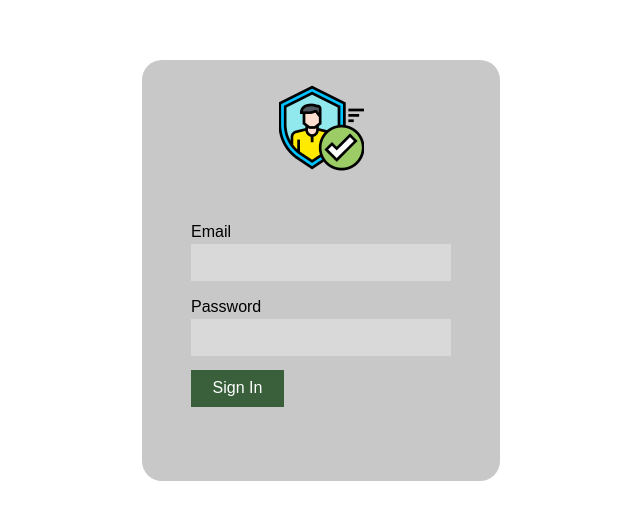
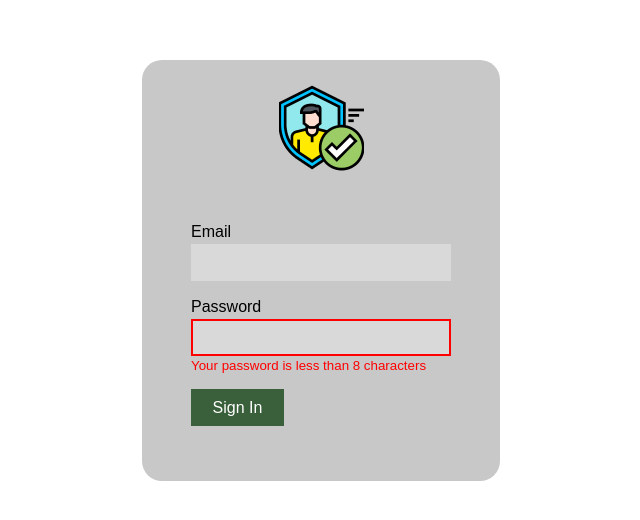
Before and after one commit to steamnp/bfd42, a React (Vite) app: page / in a window 1280 px wide. Shown: the part 130-650 px from the top of the page, without its empty margins (319-959 px from the left). Built offline with nearby package versions, Linux system fonts and the light colour scheme.

Commit message:
change css with react state

```diff
--- a/src/app.jsx
+++ b/src/app.jsx
@@ -1,6 +1,24 @@
+import { useState } from 'react'
 import styles from './app.module.css'
 
 function App() {
+  const [email, setEmail] = useState('')
+  const [password, setPassword] = useState('')
+
+  // Initial run -> render
+  // Again run -> re-render
+
+  // statement
+  // if(email) {
+  //   ''
+  // } else {
+  //   styles.errorBorder
+  // }
+
+  // expression
+  // ternary operator
+  // email ? styles.errorBorder : ''
+
   return (
     <div className={styles.container}>
       <article className={styles.card}>
@@ -8,11 +26,12 @@ function App() {
         <div className={styles.credential}>
           <div className={styles.alignVertical}>
             <label htmlFor="email">Email</label>
-            <input className={styles.input} id="email" type="email" />
+            <input onChange={(e) => setEmail(e.target.value)} className={styles.input} id="email" type="email" />
           </div>
           <div className={styles.alignVertical}>
             <label htmlFor="password">Password</label>
-            <input className={styles.input} id="password" type="password" />
+            <input onChange={(e) => setPassword(e.target.value)} className={`${styles.input} ${password.length >= 8 ? '' : styles.errorBorder}`} id="password" type="password" />
+            {password.length >= 8 ? '' : <small className={styles.error}>Your password is less than 8 characters</small>}
           </div>
           <button className={styles.btn}>Sign In</button>
         </div>
--- a/src/app.module.css
+++ b/src/app.module.css
@@ -44,4 +44,13 @@
   color: white;
   width: 93px;
   height: 37px;
+  cursor: pointer;
 }
+
+.errorBorder {
+  border: 2px solid red;
+}
+
+.error {
+  color: red;
+}
```
